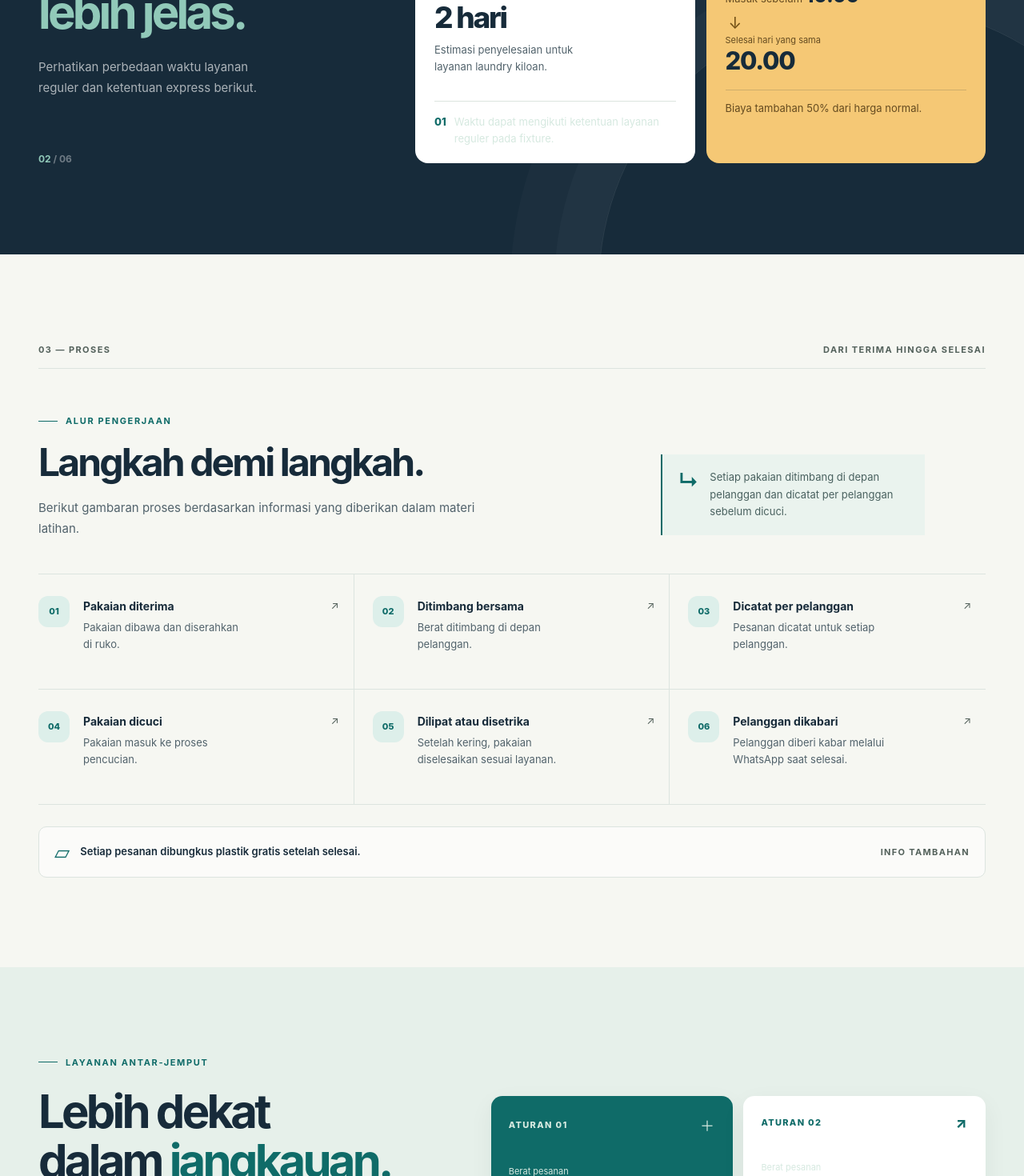
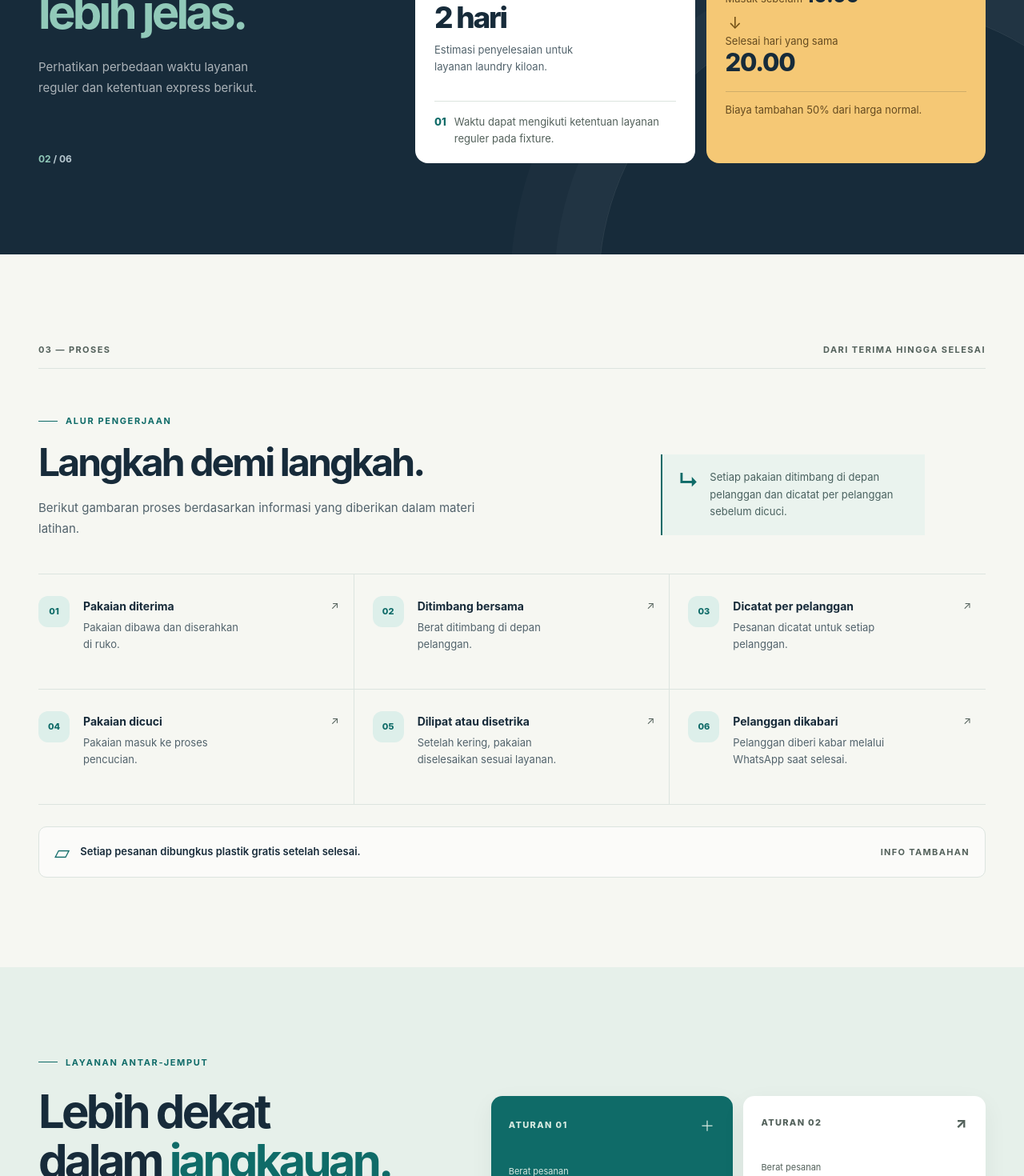
Before and after one commit to kannaryukkei/laundry-ceria-website, a React (Vite) app: page / in a window 1280 px wide. Shown: the part 1980-3450 px from the top of the page at 80% size. Built offline with nearby package versions, Linux system fonts and the light colour scheme.

Commit message:
fix(experiment-06): finish surface contrast and express labels

```diff
--- a/src/styles.css
+++ b/src/styles.css
@@ -184,3 +184,34 @@
     white-space: nowrap;
   }
 }
+
+
+/* Experiment 06 — correct surface-specific contrast and remaining metadata floors. */
+.timing-rule {
+  color: #53615B;
+}
+
+.pickup-free > p,
+.pickup-free .rule-bottom span,
+.pickup-free .rule-meta {
+  color: #D6E9E0;
+}
+
+.pickup-paid > p,
+.pickup-paid .rule-bottom span,
+.pickup-paid .rule-meta {
+  color: #53615B;
+}
+
+.disabled-action span {
+  color: #53615B;
+}
+
+.side-index i {
+  color: #B8C8D0;
+}
+
+.express-intro,
+.express-result {
+  font-size: 13px;
+}
```
